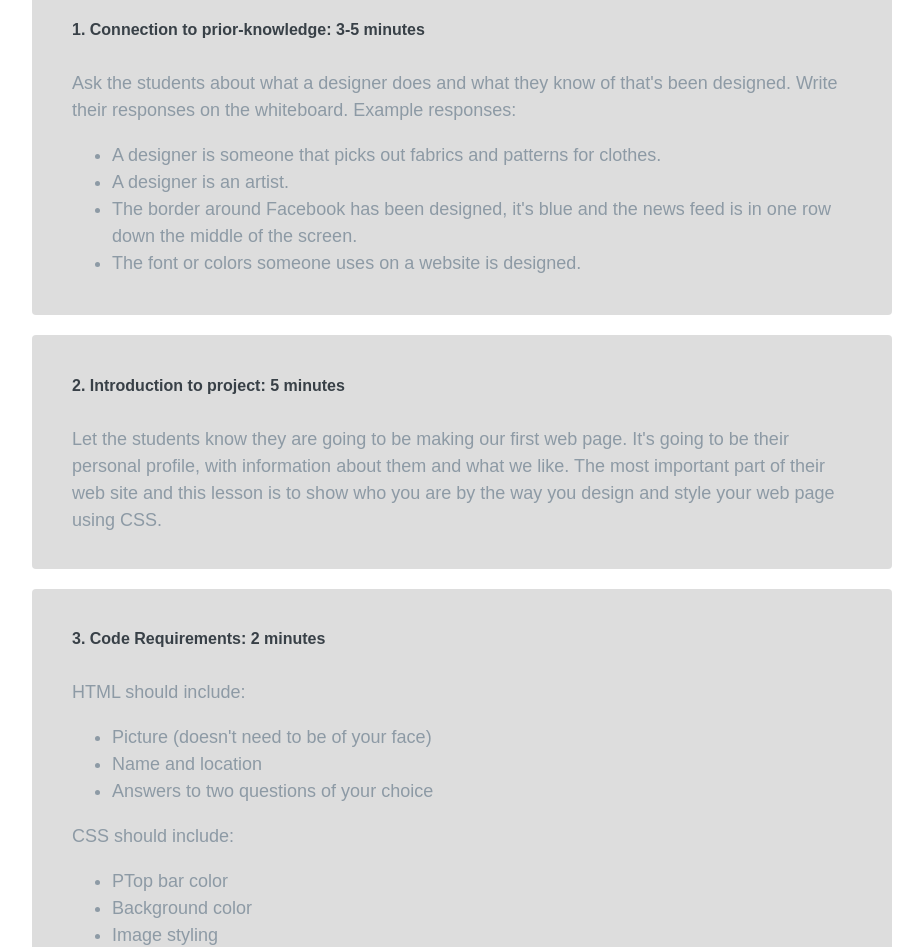
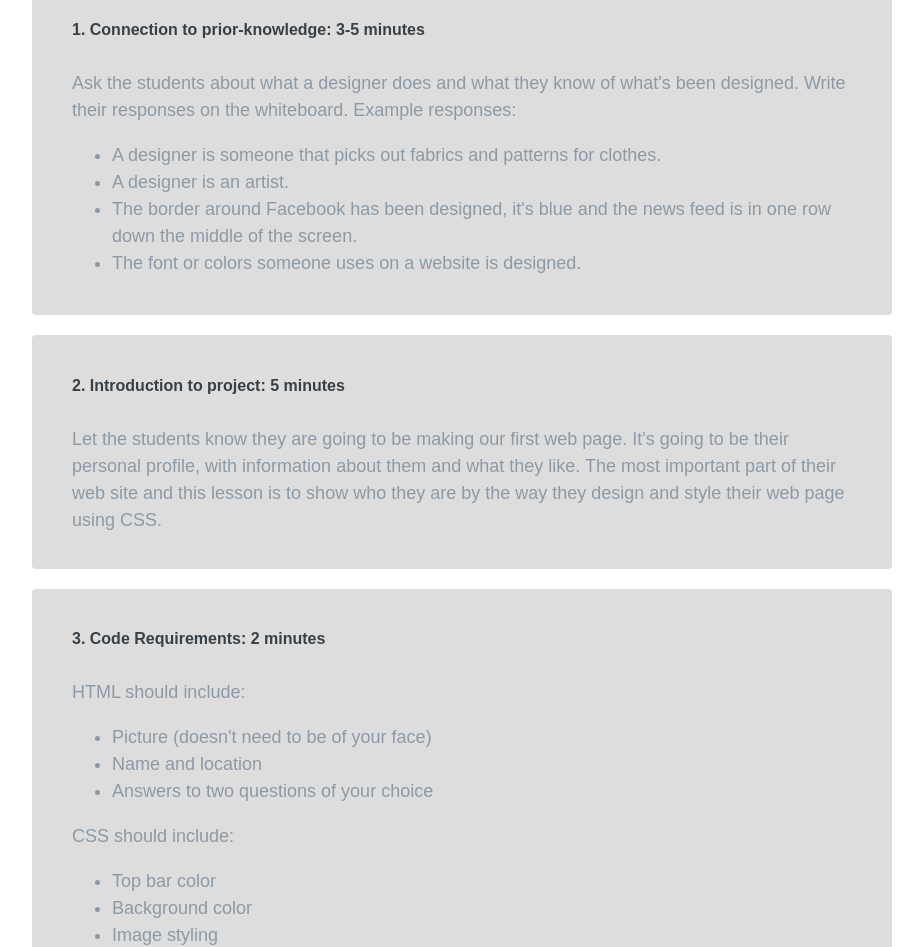
Before and after one commit to syoustra/LessonPlan_CSS, a plain HTML site: page index.html in a window 1280 px wide. Shown: the part 1726-2673 px from the top of the page, without its empty margins (178-1101 px from the left). Drawn offline with nearby package versions, Linux system fonts and the light colour scheme.

Commit message:
Update index.html
fixed a couple typos

```diff
--- a/index.html
+++ b/index.html
@@ -73,7 +73,7 @@
         <h4>Lesson Plan: Estimated time  ~ 60 minutes</h4>
         <article>
             <h5>1. Connection to prior-knowledge: 3-5 minutes</h5>
-            <p>Ask the students about what a designer does and what they know of that's been designed. Write their responses on the whiteboard. Example responses:</p>
+            <p>Ask the students about what a designer does and what they know of what's been designed. Write their responses on the whiteboard. Example responses:</p>
                 <ul>
                     <li>A designer is someone that picks out fabrics and patterns for clothes.</li>
                     <li>A designer is an artist.</li>
@@ -84,7 +84,7 @@
 
         <article>
             <h5>2. Introduction to project: 5 minutes</h5>
-            <p>Let the students know they are going to be making our first web page. It's going to be their personal profile, with information about them and what we like.  The most important part of their web site and this lesson is to show who you are by the way you design and style your web page using CSS. </p>
+            <p>Let the students know they are going to be making our first web page. It's going to be their personal profile, with information about them and what they like.  The most important part of their web site and this lesson is to show who they are by the way they design and style their web page using CSS. </p>
         </article>
 
         <article>
@@ -97,7 +97,7 @@
             </ul>
             <p>CSS should include:</p>
             <ul>
-                <li>PTop bar color</li>
+                <li>Top bar color</li>
                 <li>Background color</li>
                 <li>Image styling</li>
                 <li>Text styling for the name, location, questions, and answers</li>
```
